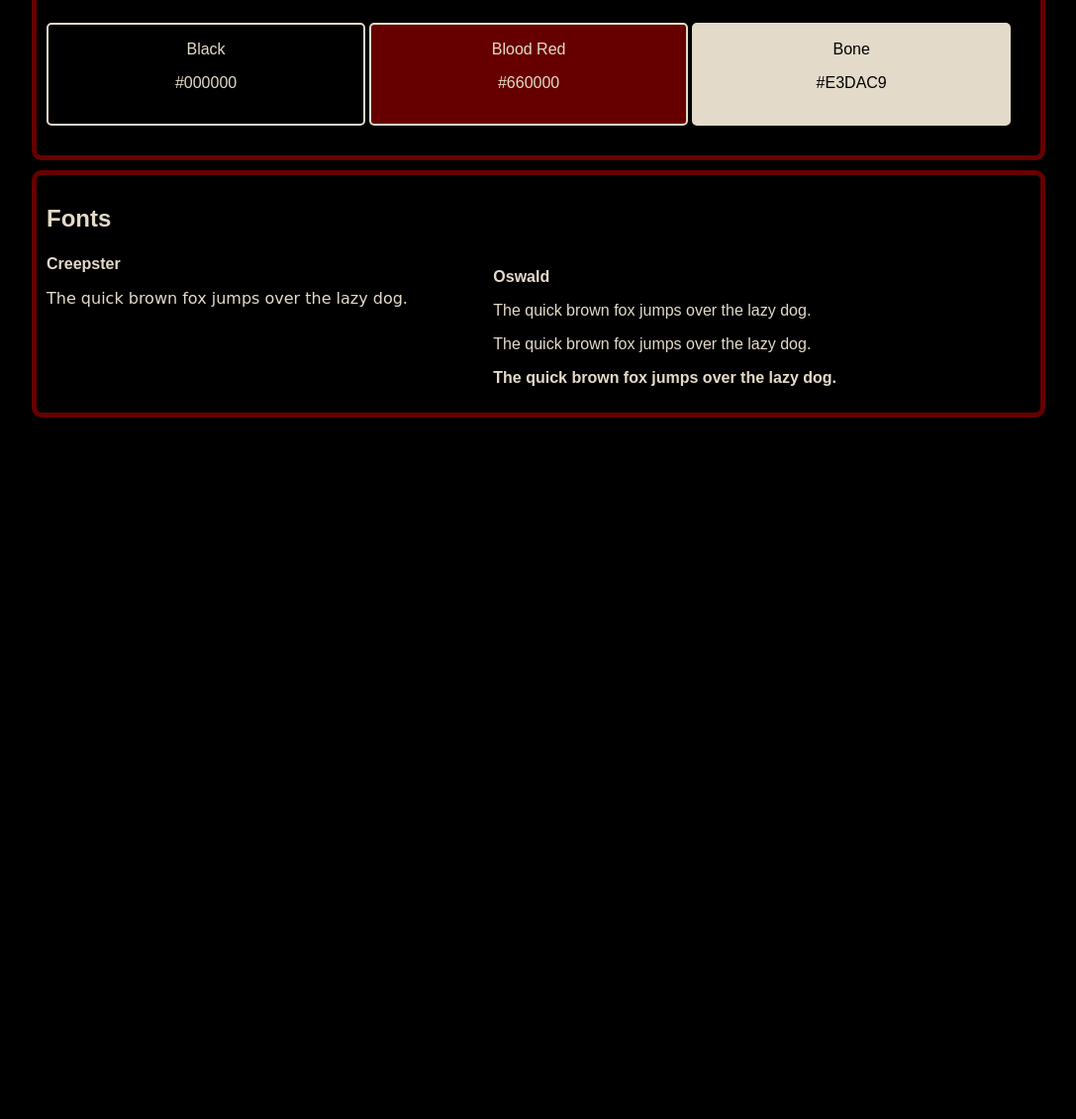
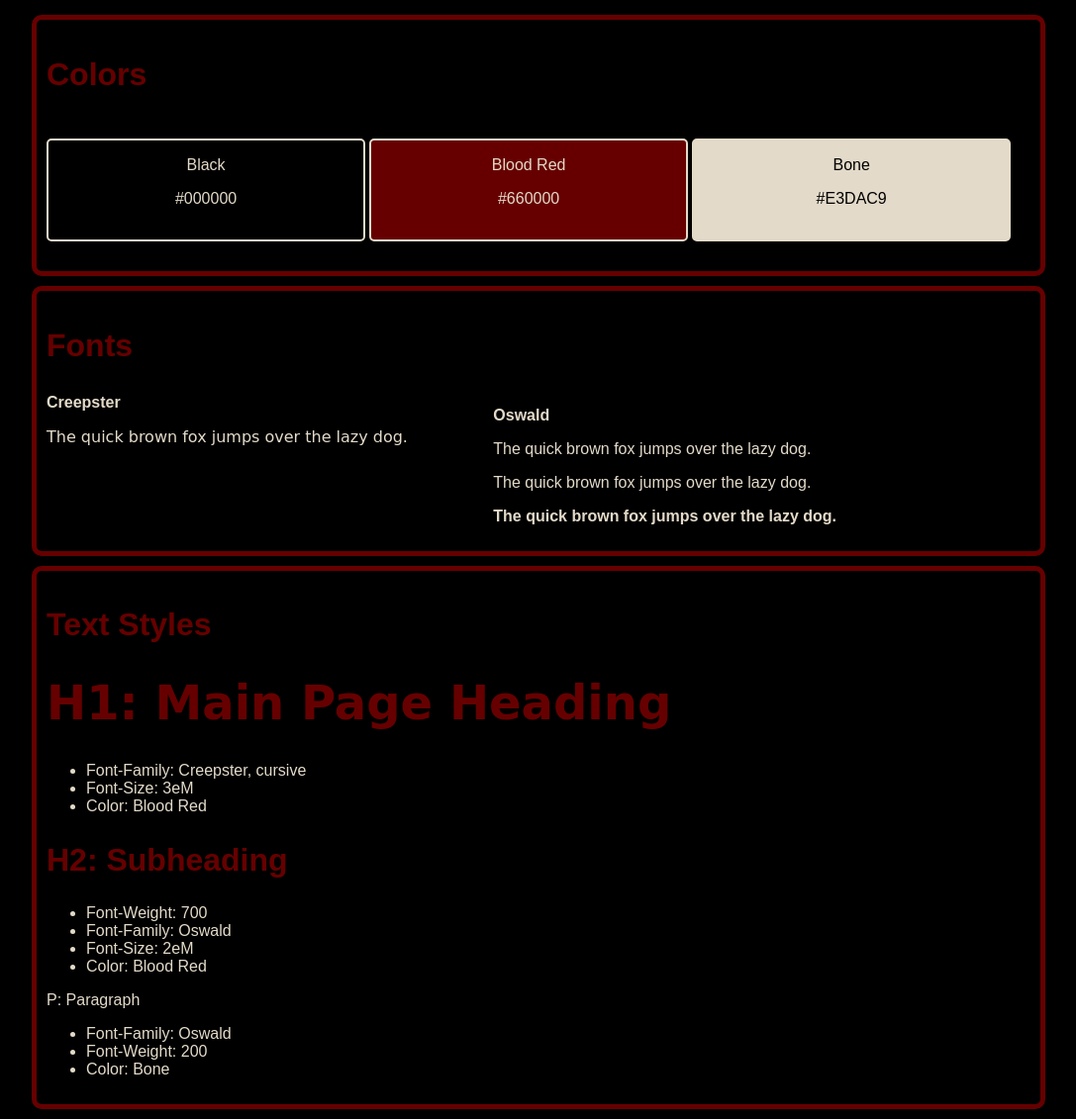
Before and after one commit to skyeman101/Web_Design_Sys, a plain HTML site: page index.html in a window 1280 px wide. Shown: the part 161-1292 px from the top of the page at 99% size, without its empty margins (96-1183 px from the left). Before the commit the page ends 800 px from the top, so only its background shows below. Drawn offline with Linux system fonts and the light colour scheme; a web font is replaced by a local one.

Commit message:
Added Text Styling section add styling

```diff
--- a/index.html
+++ b/index.html
@@ -42,5 +42,35 @@
             </div>
         </div>
     </div>
+    <div class="container">
+        <h2>Text Styles</h2>
+        <div class="text-container">
+            <div class="text-panel">
+               <h1>H1: Main Page Heading</h1>
+               <ul>
+                   <li>Font-Family: Creepster, cursive</li>
+                   <li>Font-Size: 3eM</li>
+                   <li>Color: Blood Red</li>
+               </ul>
+            </div>
+            <div class="text-panel">
+                <h2>H2: Subheading</h2>
+                <ul>
+                    <li>Font-Weight: 700</li>
+                    <li>Font-Family: Oswald</li>
+                    <li>Font-Size: 2eM</li>
+                    <li>Color: Blood Red</li>
+                </ul>
+            </div>
+            <div class="text-panel">
+                <p>P: Paragraph</p>
+                <ul>
+                    <li>Font-Family: Oswald</li>
+                    <li>Font-Weight: 200</li>
+                    <li>Color: Bone</li>
+                </ul>
+            </div>
+        </div>
+    </div>
 </body>
 </html>
--- a/resources/css/style.css
+++ b/resources/css/style.css
@@ -43,7 +43,7 @@
   h1 {
       font-family: Creepster, cursive;
       display: block;
-      font-size: 2em;
+      font-size: 3em;
       margin-block-start: 0.67em;
       margin-block-end: 00.67em;
       margin-inline-start: 0px;
@@ -53,9 +53,10 @@
   }
 
   h2 {
-    color: #E3DAC9;
+    color: #660000;
     font-family: oswald, sans-serif;
     font-weight: 700;
+    font-size: 2em;
   }
 
   .container {
@@ -129,3 +130,9 @@
     font-family: oswald, sans-serif;
     font-weight: 700;
   }
+
+  .text-panel {
+    color: #E3DAC9;
+    font-family: oswald, sans-serif;
+    font-weight: 200;
+  }
```
